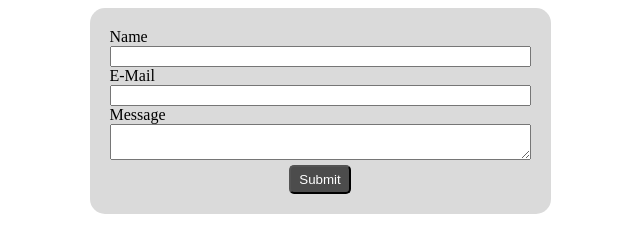
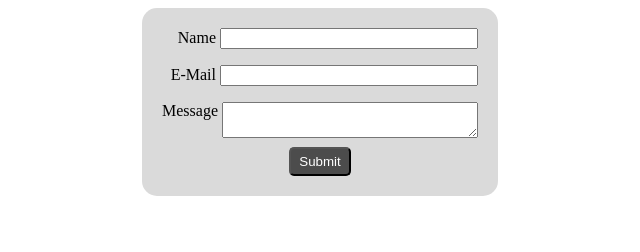
Before and after one commit to jpillay07/web_forms, a plain HTML site: page FirstForm/index.html in a window 1280 px wide. Shown: the whole page, without its empty margins (320-960 px from the left). Drawn offline with Linux system fonts and the light colour scheme.

Commit message:
Added styling

```diff
--- a/FirstForm/css/style.css
+++ b/FirstForm/css/style.css
@@ -11,6 +11,10 @@
     display: flex;
     flex-direction: column;
     padding: 20px;
+    text-align: right;
+    margin-left: auto;
+    margin-right: auto;
+    width:fit-content;
 }
 
 .submit-button{
@@ -27,3 +31,26 @@
     background-color: white;
     color: rgb(76, 76, 76);
 }
+
+ul {
+    list-style: none;
+    padding: 0;
+    margin: 0;
+  }
+
+  form li + li {
+    margin-top: 1em;
+  }
+
+  .name,.email,.textarea{
+    width:250px;
+  }
+
+  label{
+    display: inline-block;
+    align-self: flex-start;
+  }
+
+  .message-label{
+    vertical-align: top;
+  }
--- a/FirstForm/index.html
+++ b/FirstForm/index.html
@@ -12,12 +12,21 @@
 <body>
     <div class="form-container">
         <form class="my-form" action="/my-handling-form-page" method="post">
-            <label for="name">Name</label>
-            <input type="text" id="name" name="name"/>
-            <label for="email">E-Mail</label>
-            <input type="email" id="email" name="email"/>
-            <label for="message">Message</label>
-            <textarea id="message" name="message" cols="50"></textarea>
+            <ul>
+                <li>
+                    <label for="name">Name</label>
+                    <input type="text" id="name" name="name" class="name"/>
+                </li>
+                <li>
+                    <label for="email">E-Mail</label>
+                <input type="email" id="email" name="email" class="email"/>
+                </li>
+                <li>
+                    <label for="message" class="message-label">Message</label>
+                <textarea id="message" name="message" cols="50" class="textarea"></textarea>
+                </li>
+            </ul>
+
             <button class="submit-button" type="submit">Submit</button>
         </form>
     </div>
```
